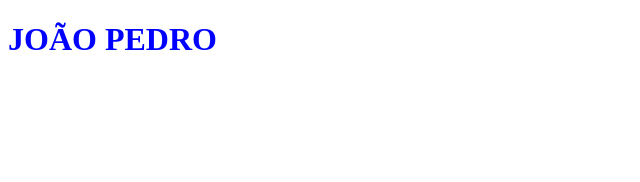
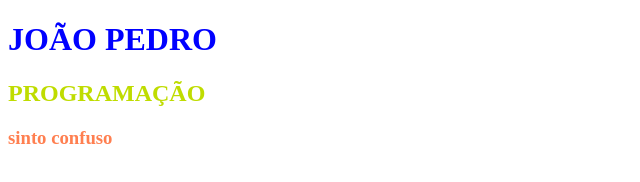
Before and after one commit to JP17-REY/joaopedroProjeto, a plain HTML site: page index.html in a window 1280 px wide. Shown: the whole page, without its empty margins (0-640 px from the left). Drawn offline with Linux system fonts and the light colour scheme.

Commit message:
Add files via upload

```diff
--- a/design.css
+++ b/design.css
@@ -1,3 +1,10 @@
 h1{
     color: blue;
 }
+h2{
+ color: rgb(191, 220, 0);
+}
+
+h3{
+    color: coral;
+}
--- a/index.html
+++ b/index.html
@@ -4,10 +4,12 @@
     <meta charset="UTF-8">
     <meta name="viewport" content="width=device-width, initial-scale=1.0">
     <link rel="stylesheet" href="design.css">
-    <title>DESENVILVIMENTO SITE</title>
+    <title>DESENVOLVIMENTO SITE</title>
 </head>
 <body>
     <h1>JOÃO PEDRO</h1>
+    <h2>PROGRAMAÇÃO</h2>
+    <h3>sinto confuso</h3>
 
 </body>
 </html>
```
